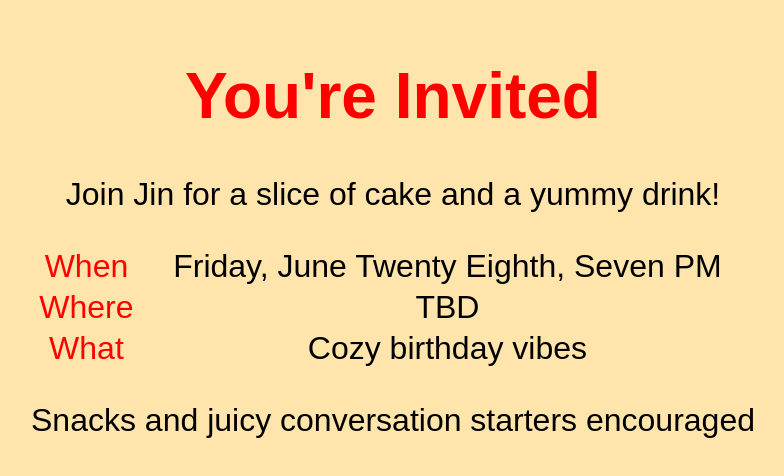
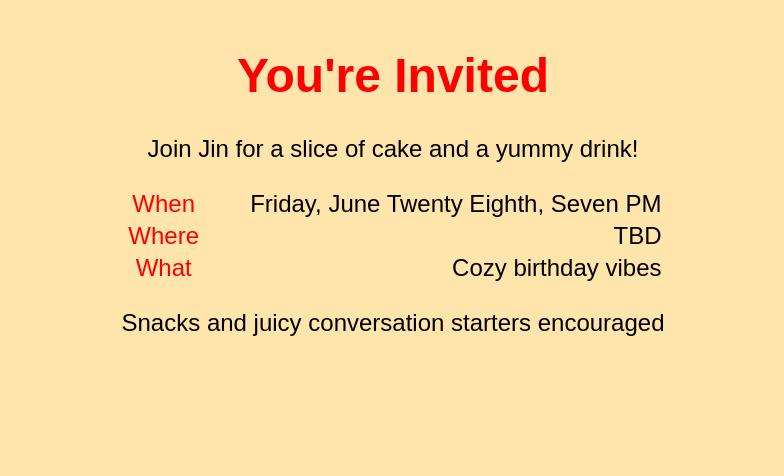
Before and after one commit to jin-lee4/birthday, a SvelteKit app: page / in a window 1280 px wide. Shown: the top 476 px of the page, without its empty margins (247-1031 px from the left). Built offline with nearby package versions, Linux system fonts and the light colour scheme; a web font is replaced by a local one.

Commit message:
sizing???

```diff
--- a/package.json
+++ b/package.json
@@ -13,7 +13,7 @@
 		"@sveltejs/kit": "^2.0.0",
 		"@sveltejs/vite-plugin-svelte": "^3.0.0",
 		"svelte": "^4.2.7",
-		"vite": "^5.0.3"
+		"vite": "^5.2.12"
 	},
 	"type": "module",
 	"dependencies": {
--- a/src/routes/+page.svelte
+++ b/src/routes/+page.svelte
@@ -1,7 +1,3 @@
-<script>
-  import image from "/src/images/doodle.png";
-</script>
-
 <body>
   <div>
     <div>
@@ -10,12 +6,12 @@
     </div>
     <div>
       <enhanced:img
-        src="/src/images/doodle.png"
+        src="/src/images/doodle.png?w=480;200"
         alt="birthday doodle"
-        sizes="min(480, 100vw)"
+        class="doodle"
       />
     </div>
-    <div>
+    <div style="margin-top: 10px;">
       <table>
         <tr>
           <td class="info-title">When</td>
@@ -42,7 +38,7 @@
   }
 
   h1 {
-    font-size: 4em;
+    font-size: 3em;
     color: red;
   }
 
@@ -53,4 +49,32 @@
   table {
     width: 100%;
   }
+
+  .details {
+    text-align: right;
+  }
+
+  @media only screen and (min-width: 720px) {
+    .doodle {
+      width: 480px;
+      height: auto;
+    }
+
+    p,
+    table {
+      font-size: 1.5em;
+    }
+  }
+
+  @media only screen and (max-width: 720px) {
+    .doodle {
+      width: 340px;
+      height: auto;
+    }
+
+    p,
+    table {
+      font-size: 1.5em;
+    }
+  }
 </style>
```
Also changed, not shown: 1 other file (tests, documents, lock files or other folders).
